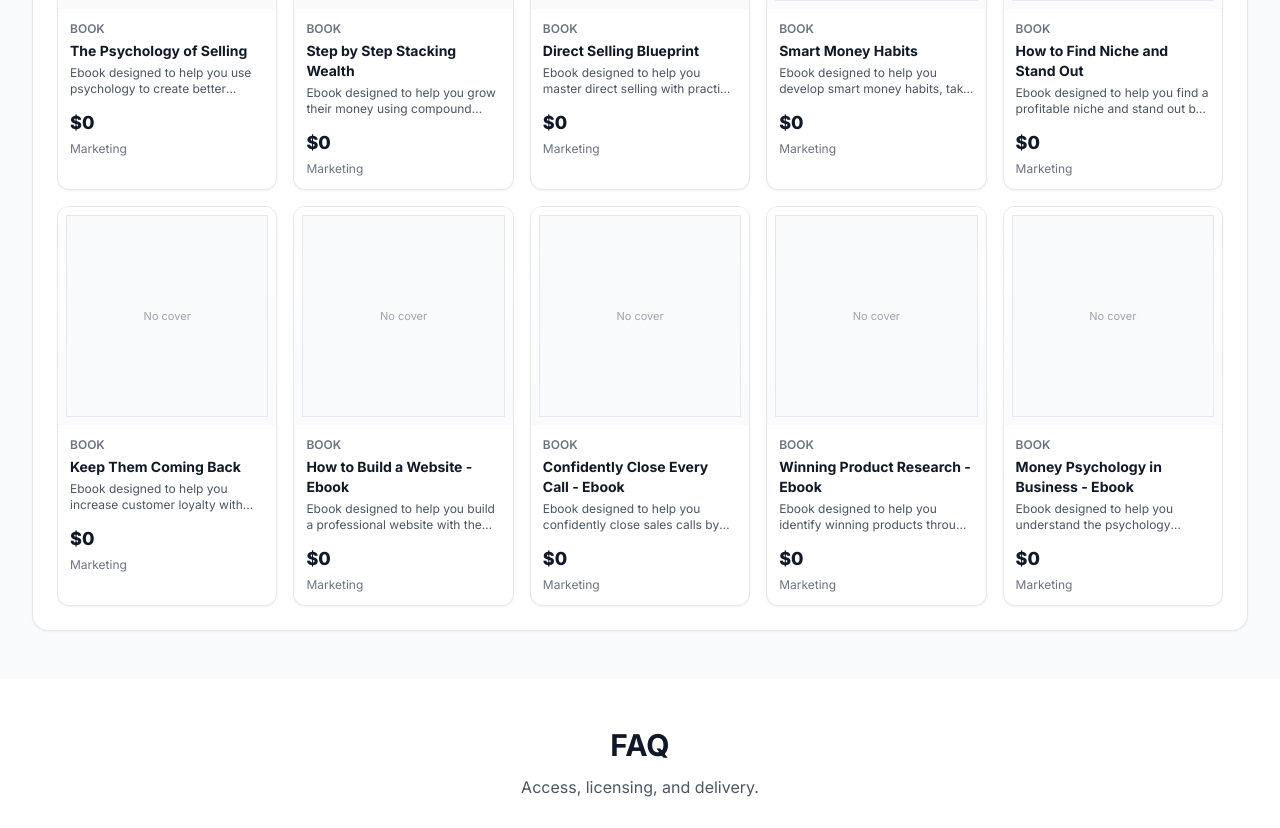
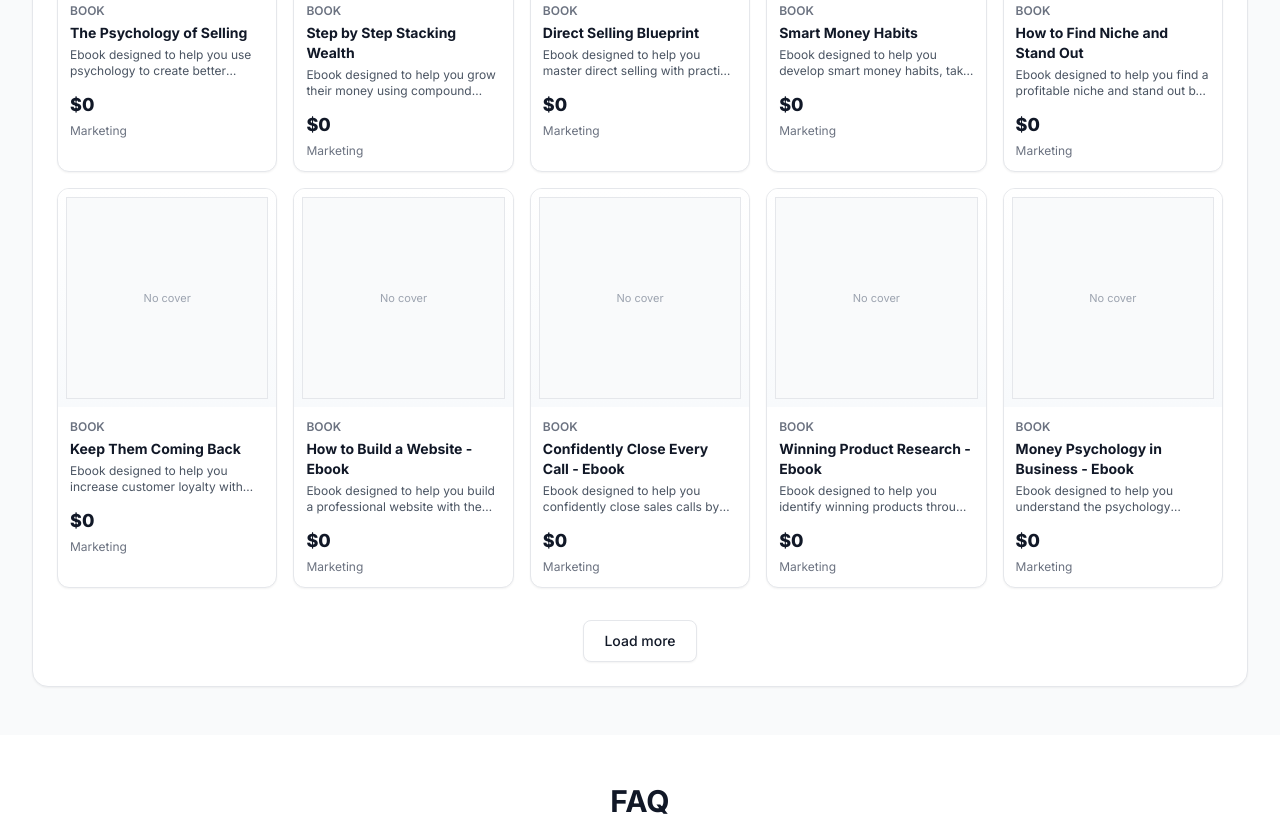
Before and after one commit to RobPacPublishing/robpac-resources, a plain HTML site: page index.html in a window 1280 px wide. Shown: the part 2698-3526 px from the top of the page. Drawn offline with nearby package versions, Linux system fonts and the light colour scheme.

Commit message:
Move Load more button to bottom

```diff
--- a/index.html
+++ b/index.html
@@ -156,10 +156,13 @@
 
       <div class="mt-5 flex items-center justify-between gap-4">
         <div class="text-sm text-gray-600"><span id="resultsCount" class="font-semibold text-gray-900">0</span> results</div>
-        <button id="loadMoreBtn" class="hidden bg-white text-blue-600 border border-blue-200 font-semibold px-4 py-2 rounded-lg hover:bg-blue-50 transition text-sm" type="button">Load more</button>
-      </div>
+        </div>
 
       <div id="productsGrid" class="mt-6 grid grid-cols-2 sm:grid-cols-3 lg:grid-cols-4 xl:grid-cols-5 gap-4"></div>
+
+<div class="mt-8 flex justify-center">
+  <button id="loadMoreBtn" type="button" class="hidden inline-flex items-center gap-2 px-5 py-2.5 rounded-lg border border-gray-200 bg-white text-gray-900 hover:bg-gray-50 active:bg-gray-100 shadow-sm text-sm font-medium">Load more</button>
+</div>
     </div>
   </div>
 </section>
```
